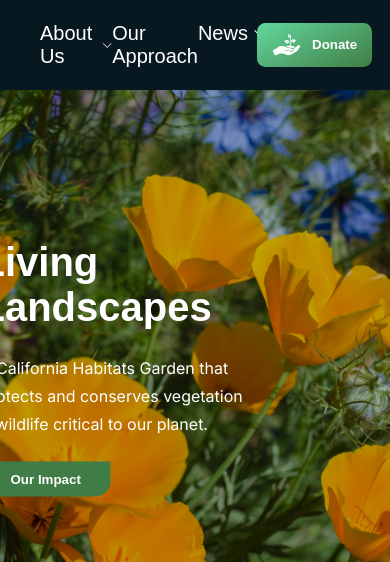
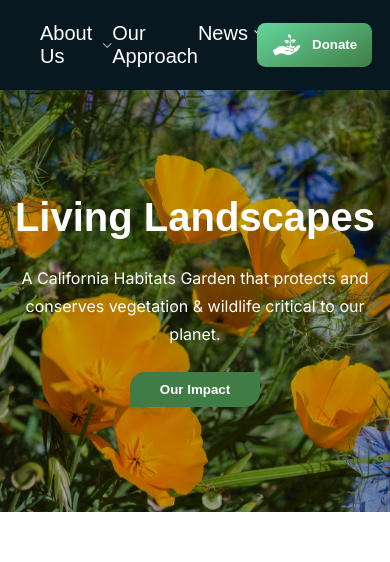
Before and after one commit to ramitaarora/phig-website, a React (Create React App) app: page / in a window 390 px wide. Shown: the top 562 px of the page. Built offline with nearby package versions, Linux system fonts and the light colour scheme; no server answers; a web font is replaced by a local one.

Commit message:
home banner mobile

```diff
--- a/src/App.css
+++ b/src/App.css
@@ -648,3 +648,35 @@ footer a:hover {
   position: relative;
   top: -5px;
 }
+
+#home-banner-text {
+  width: 100%;
+  height: 100%;
+  display: flex;
+  flex-direction: column;
+  align-items: flex-start;
+  justify-content: center;
+  margin-left: 10%;
+  color: var(--primary);
+}
+
+/* Mobile */
+
+@media only screen and (max-width: 768px) {
+  /* General */
+  #nav {
+    display: none;
+  }
+
+  /* Homepage */
+  #home-banner {
+    width: 100vw;
+    height: 50vh;
+  }
+  #home-banner-text {
+    text-align: center;
+    align-items: center;
+    margin: 0 auto;
+  }
+
+}
--- a/src/pages/Home.jsx
+++ b/src/pages/Home.jsx
@@ -16,12 +16,12 @@ const Home = () => {
 
     return (
         <div>
-            <div className={css`margin: 0; padding: 0; height: 555px; overflow: hidden;`}>
+            <div id="home-banner" className={css`margin: 0; padding: 0; height: 555px; overflow: hidden;`}>
                 <div className={css`background-image: linear-gradient(rgba(0, 0, 0, 0.25), rgba(0, 0, 0, 0.25)), url("./images/homepage/homepage-banner-low-res.jpeg"); height: 100%; background-position: center; background-repeat: no-repeat; background-size: cover; position: relative;`}>
-                    <div className={css`text-align: left; position: absolute; top: 50%; left: 30%; transform: translate(-50%, -50%); color: white; display: flex; flex-direction: column; align-items: flex-start;`}>
+                    <div id="home-banner-text">
                         <h1>Living Landscapes</h1>
                         <p className={css`font-size:medium; font-weight: 400; max-width: 500px; margin: 1.5rem 0rem; line-height: 1.75rem;`}>A California Habitats Garden that protects and conserves vegetation & wildlife critical to our planet.</p>
-                        <Link to="/approach"><button className='green-button' style={{ borderRadius: '15px 0px 15px 0px' }}>
+                        <Link to="/approach"><button id="our-impact" className='green-button' style={{ borderRadius: '15px 0px 15px 0px' }}>
                             Our Impact
                         </button></Link>
                     </div>
```
